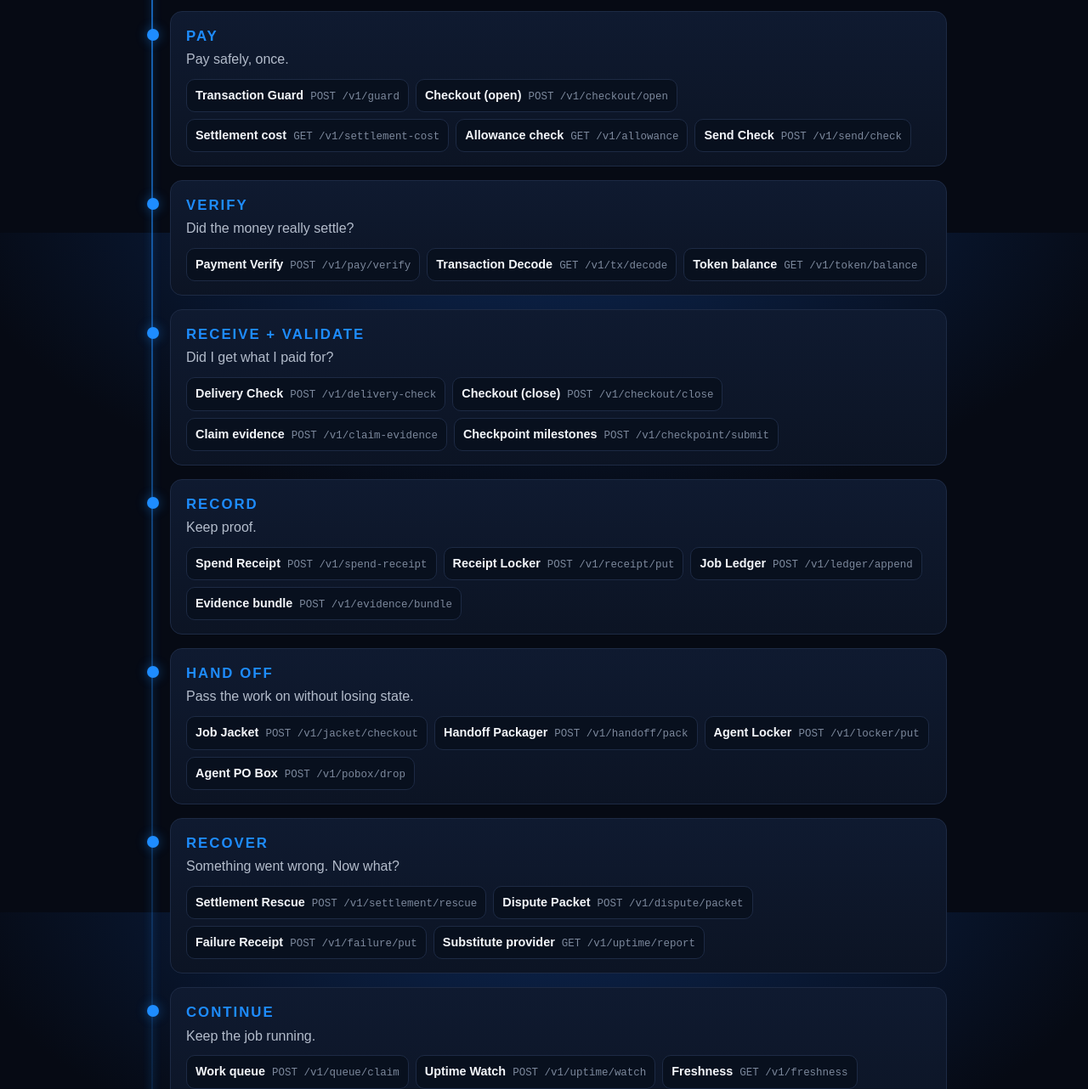
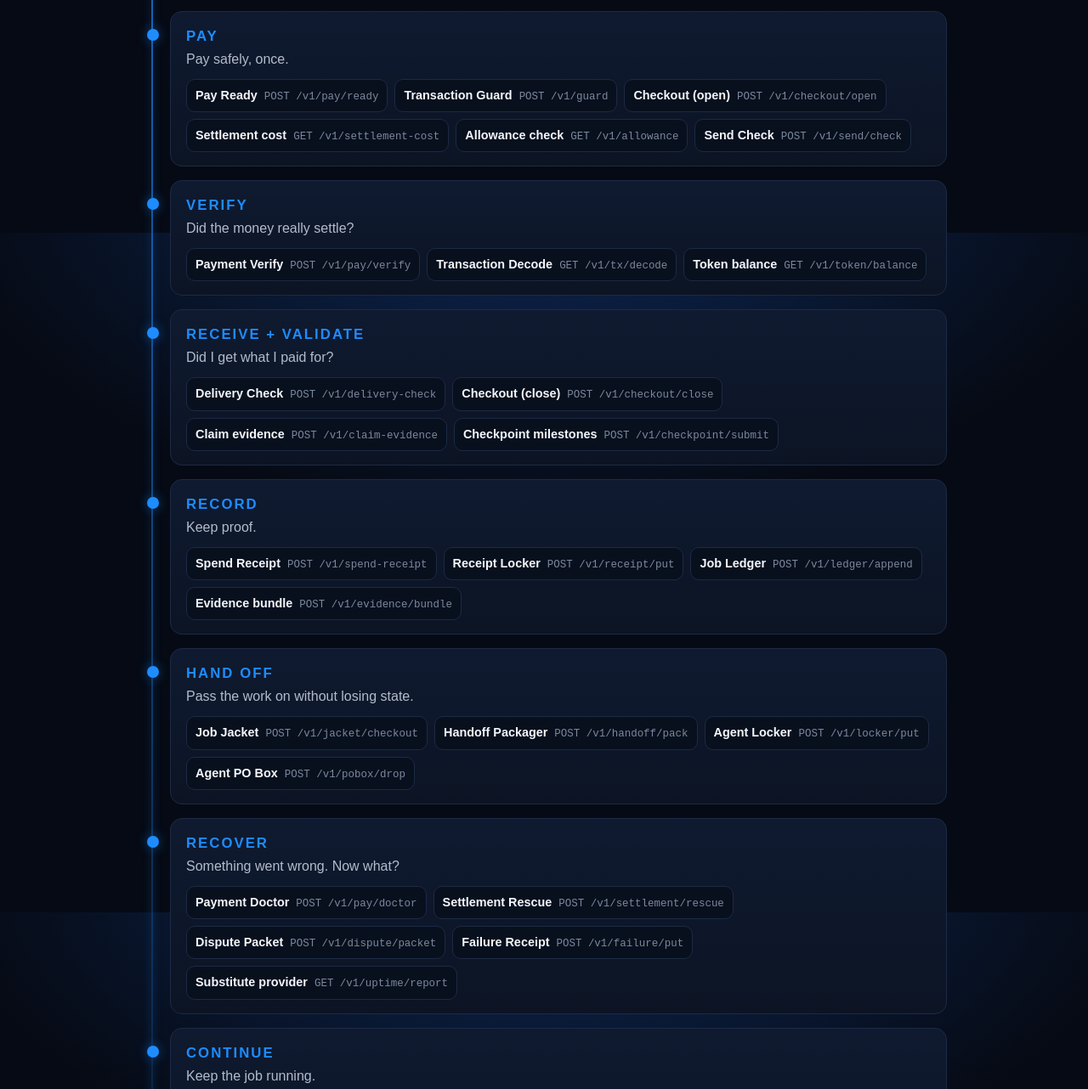
Before and after one commit to OMENZ2026/OMENZ-site, a website: page journey/index.html in a window 1280 px wide. Shown: the part 1326-2608 px from the top of the page at 85% size. Drawn offline with Linux system fonts and the light colour scheme; no server answers.

Commit message:
Journey: Pay Ready at PAY, Payment Doctor at RECOVER

```diff
--- a/journey/index.html
+++ b/journey/index.html
@@ -73,12 +73,12 @@
     ["TRUST", "Is this seller real and reliable?", [["Reliability score", "GET /v1/market/reliability"], ["Payee check", "GET /v1/market/payee"], ["Seller track record", "GET /v1/seller-record"], ["Proof of life", "GET /v1/alive"], ["Token Check", "GET /v1/token/check"], ["Domain Check", "GET /v1/domain/check"]]],
     ["AUTHORIZE", "Should I pay this, right now, at this price?", [["Authorize", "POST /v1/authorize"], ["Spend gate", "POST /v1/spend-gate"], ["Permission Passport", "POST /v1/passport/check"], ["Purchase Order", "POST /v1/po/issue"]]],
     ["BUDGET", "Can the team afford it?", [["Shared Budget", "POST /v1/budget/spend"], ["Delegation Budget", "POST /v1/budget/delegate"], ["Wallet runway", "GET /v1/wallet/runway"], ["Wallet Watch", "POST /v1/wallet-watch"]]],
-    ["PAY", "Pay safely, once.", [["Transaction Guard", "POST /v1/guard"], ["Checkout (open)", "POST /v1/checkout/open"], ["Settlement cost", "GET /v1/settlement-cost"], ["Allowance check", "GET /v1/allowance"], ["Send Check", "POST /v1/send/check"]]],
+    ["PAY", "Pay safely, once.", [["Pay Ready", "POST /v1/pay/ready"], ["Transaction Guard", "POST /v1/guard"], ["Checkout (open)", "POST /v1/checkout/open"], ["Settlement cost", "GET /v1/settlement-cost"], ["Allowance check", "GET /v1/allowance"], ["Send Check", "POST /v1/send/check"]]],
     ["VERIFY", "Did the money really settle?", [["Payment Verify", "POST /v1/pay/verify"], ["Transaction Decode", "GET /v1/tx/decode"], ["Token balance", "GET /v1/token/balance"]]],
     ["RECEIVE + VALIDATE", "Did I get what I paid for?", [["Delivery Check", "POST /v1/delivery-check"], ["Checkout (close)", "POST /v1/checkout/close"], ["Claim evidence", "POST /v1/claim-evidence"], ["Checkpoint milestones", "POST /v1/checkpoint/submit"]]],
     ["RECORD", "Keep proof.", [["Spend Receipt", "POST /v1/spend-receipt"], ["Receipt Locker", "POST /v1/receipt/put"], ["Job Ledger", "POST /v1/ledger/append"], ["Evidence bundle", "POST /v1/evidence/bundle"]]],
     ["HAND OFF", "Pass the work on without losing state.", [["Job Jacket", "POST /v1/jacket/checkout"], ["Handoff Packager", "POST /v1/handoff/pack"], ["Agent Locker", "POST /v1/locker/put"], ["Agent PO Box", "POST /v1/pobox/drop"]]],
-    ["RECOVER", "Something went wrong. Now what?", [["Settlement Rescue", "POST /v1/settlement/rescue"], ["Dispute Packet", "POST /v1/dispute/packet"], ["Failure Receipt", "POST /v1/failure/put"], ["Substitute provider", "GET /v1/uptime/report"]]],
+    ["RECOVER", "Something went wrong. Now what?", [["Payment Doctor", "POST /v1/pay/doctor"], ["Settlement Rescue", "POST /v1/settlement/rescue"], ["Dispute Packet", "POST /v1/dispute/packet"], ["Failure Receipt", "POST /v1/failure/put"], ["Substitute provider", "GET /v1/uptime/report"]]],
     ["CONTINUE", "Keep the job running.", [["Work queue", "POST /v1/queue/claim"], ["Uptime Watch", "POST /v1/uptime/watch"], ["Freshness", "GET /v1/freshness"], ["Changed?", "GET /v1/changed"]]]
   ];
   const esc = s => String(s).replace(/[&<>"]/g, c => ({ "&": "&amp;", "<": "&lt;", ">": "&gt;", '"': "&quot;" }[c]));
```
